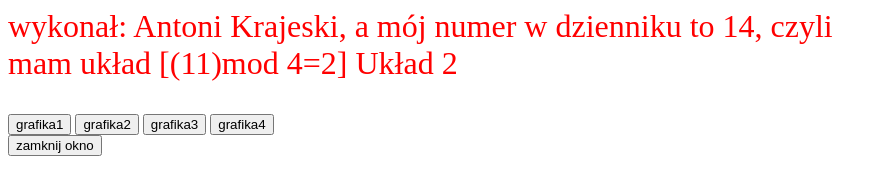
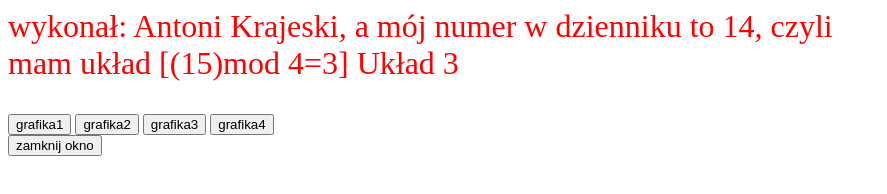
Before and after one commit to Potas1002/JavaScript, a plain HTML site: page kraj_z5js.html in a window 1280 px wide. Shown: the whole page, without its empty margins (0-887 px from the left). Drawn offline with Linux system fonts and the light colour scheme.

Commit message:
Update kraj_z5js.html

```diff
--- a/kraj_z5js.html
+++ b/kraj_z5js.html
@@ -25,7 +25,7 @@ function okno_zamknij()
 </script>
 </head>
 <body>
-        <p style="font-size: 32;"> <font color="red"> wykonał: Antoni Krajeski, a mój numer w dzienniku to 14, czyli<br> mam układ [(11)mod 4=2] Układ 2 </font></p>
+        <p style="font-size: 32;"> <font color="red"> wykonał: Antoni Krajeski, a mój numer w dzienniku to 14, czyli<br> mam układ [(15)mod 4=3] Układ 3 </font></p>
 <form>
 <input type="button" name="grafika1" value="grafika1" onclick="WinOpen_Kraj1(' ')">
 <input type="button" name="grafika2" value="grafika2" onclick="WinOpen_Kraj2(' ')">
```
